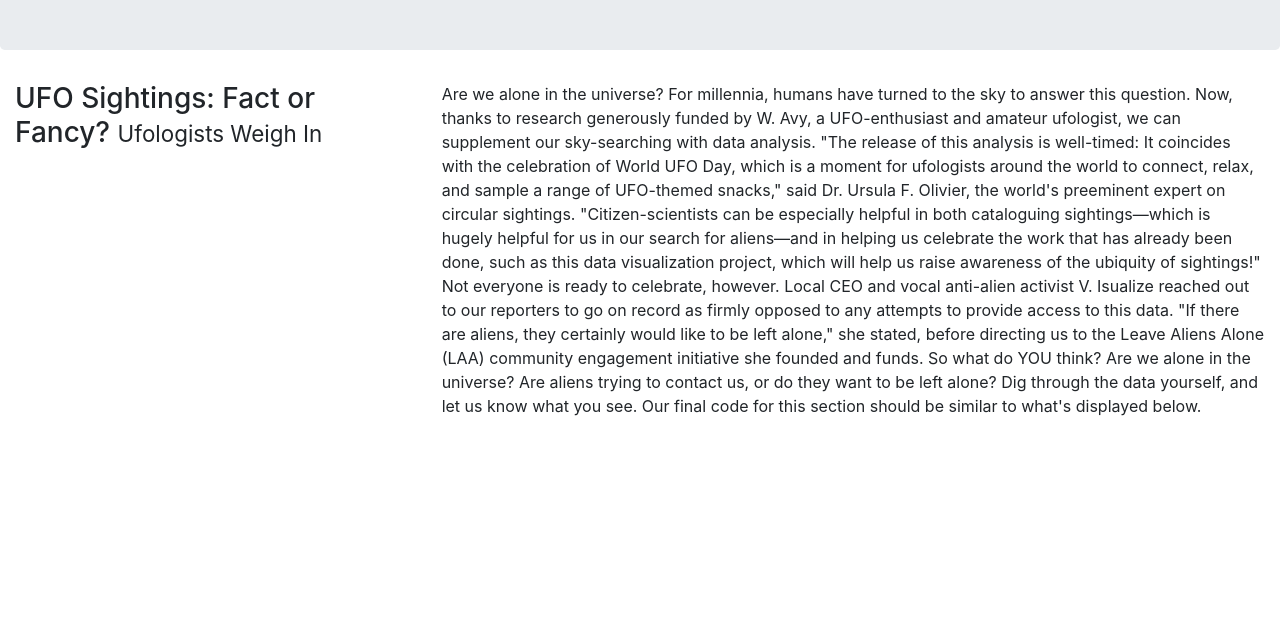
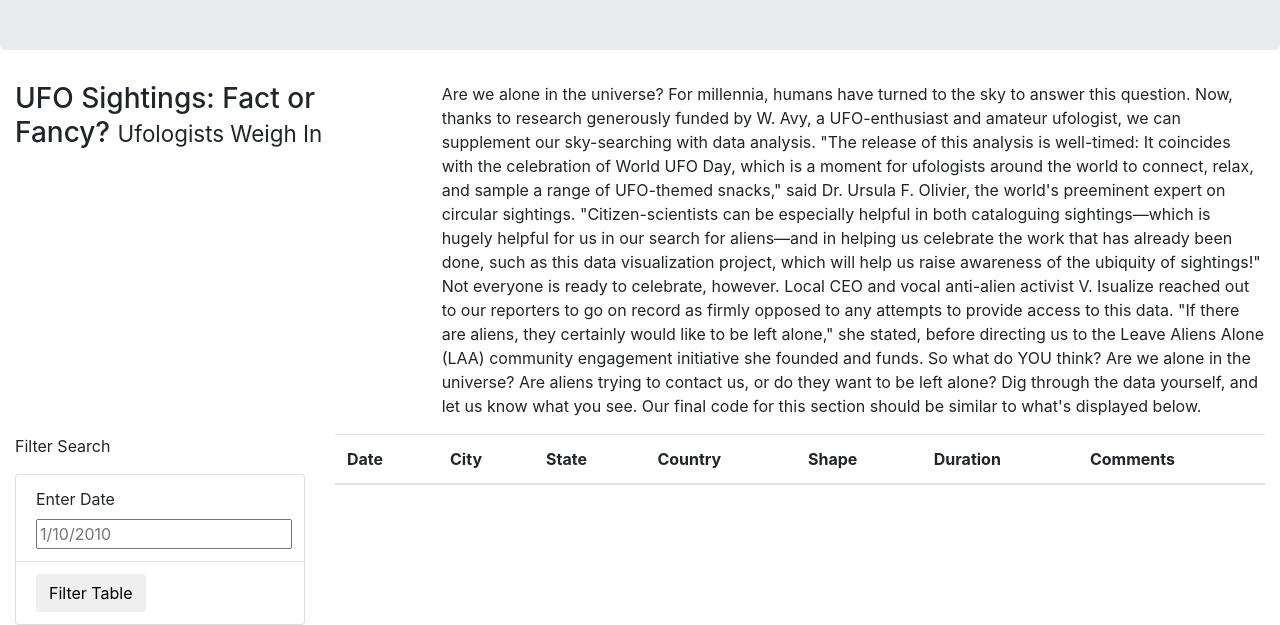
Before and after one commit to julianadvds/UFOs, a plain HTML site: page index.html in a window 1280 px wide. Shown: the part 190-815 px from the top of the page. Drawn offline with nearby package versions, Linux system fonts and the light colour scheme.

Commit message:
built filter and table framwork in HTML

```diff
--- a/index.html
+++ b/index.html
@@ -44,7 +44,47 @@ Our final code for this section should be similar to what's displayed below.
 
             </div>
         </div>
+    </div>
 
+<!-- create a container for the filter button and filtered Data -->
+    <div class="container-fluid">
+        <div class="row">
+
+            <!-- Add the filter button -->
+            <div class="col-md-3">
+                <form>
+                    <p>Filter Search</p>
+                    <ul class="list-group">
+                        <li class="list-group-item">
+                            <label for="date">Enter Date</label>
+                            <input type="text" placeholder="1/10/2010" id="datetime" />
+                        </li>
+                        <li class="list-group-item">
+                            <button id="filter-btn" type="button" class="btn btn-default">Filter Table</button>
+                        </li>
+                    </ul>
+                </form>
+            </div>
+
+            <!-- add the filtered table -->
+            <div class="col-md-9">
+                <table class="table table-striped">
+                    <thead>
+                        <tr>
+                            <th>Date</th>
+                            <th>City</th>
+                            <th>State</th>
+                            <th>Country</th>
+                            <th>Shape</th>
+                            <th>Duration</th>
+                            <th>Comments</th>
+                        </tr>
+                    </thead>
+                </table>
+            </div>
+
+
+        </div>
     </div>
 </body>
 </html>
```
